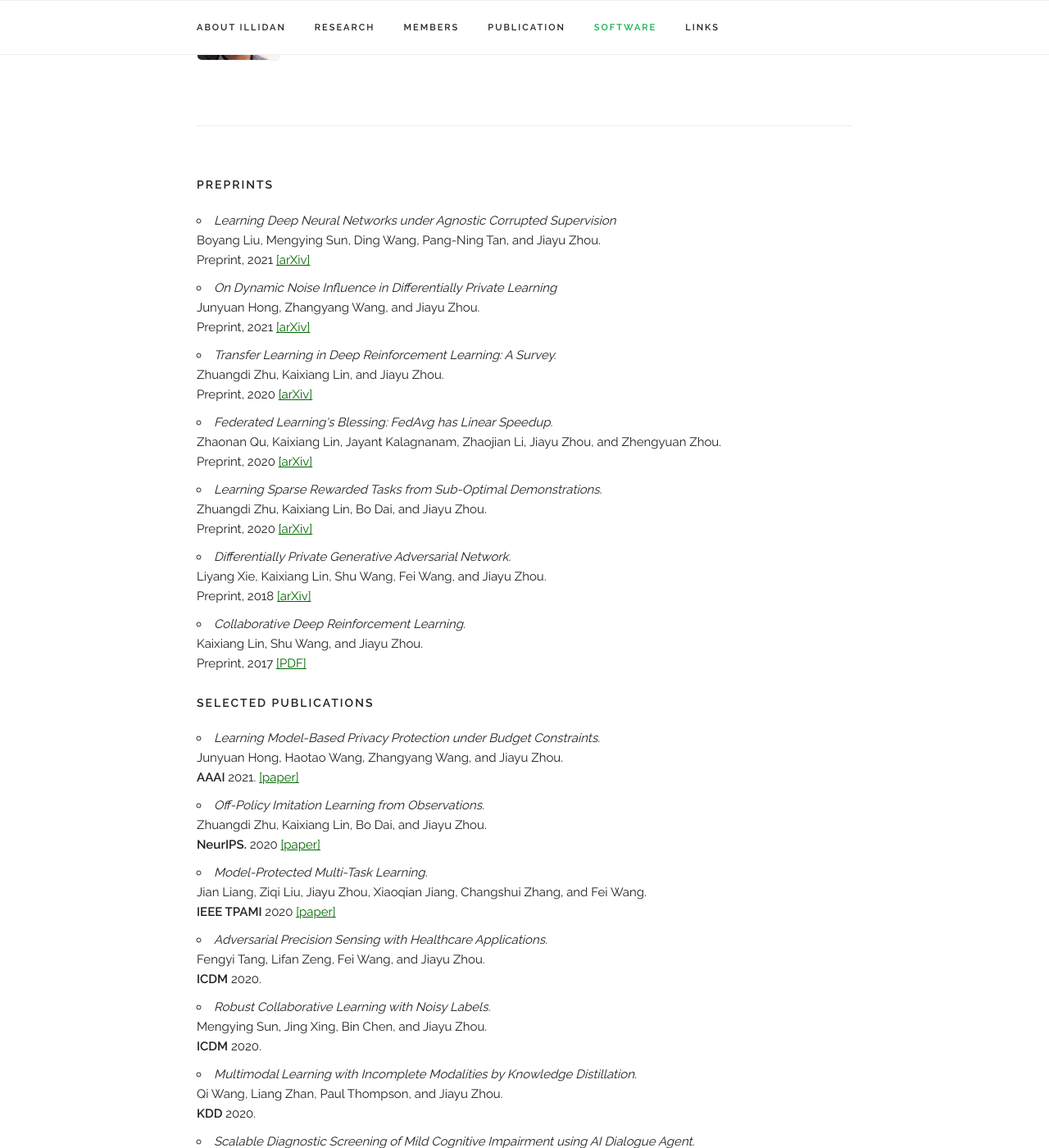
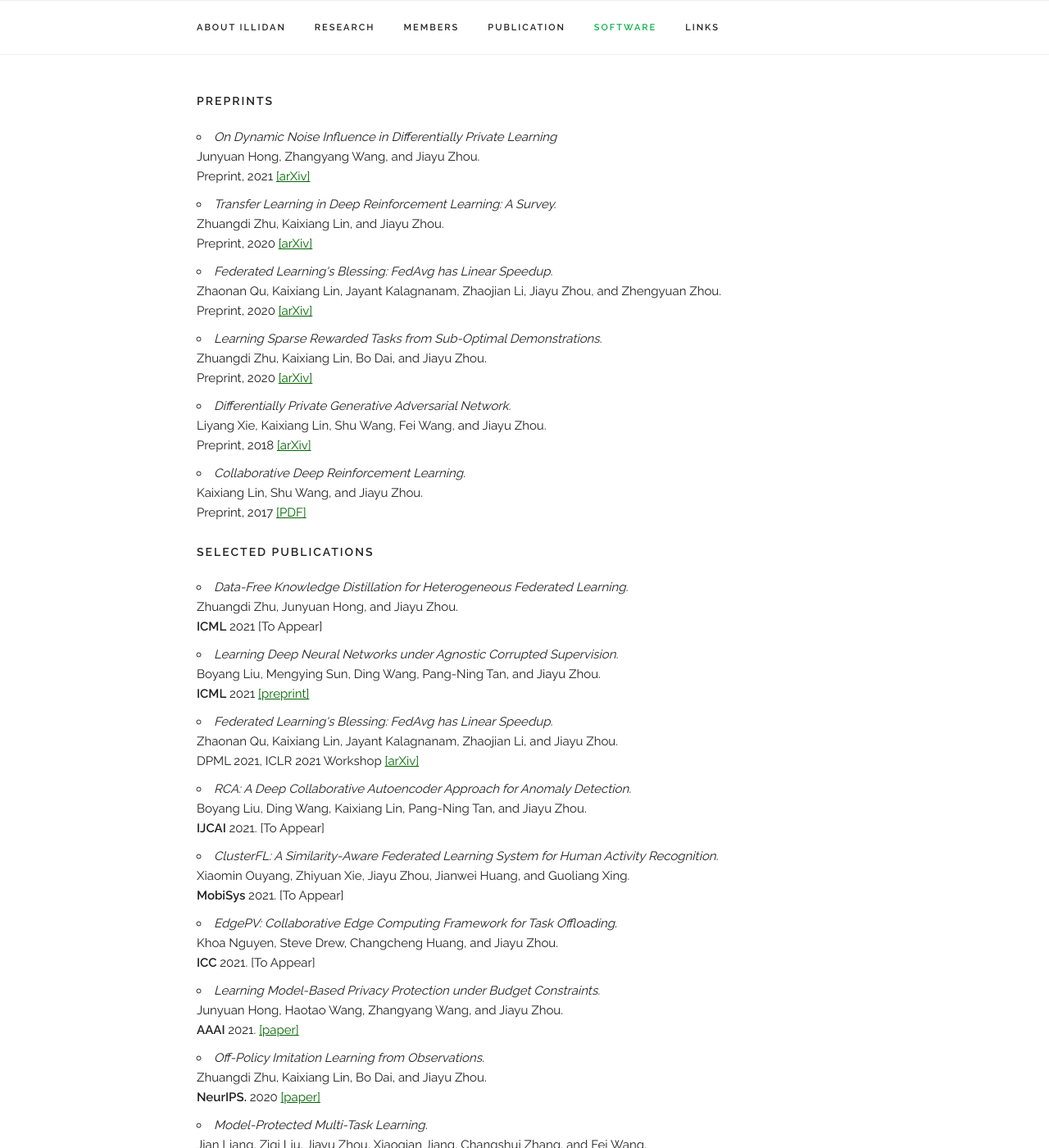
Before and after one commit to Marvelrex/denos.lab.io, a Jekyll site: the page built from index.html, in a window 1280 px wide and 1400 px high, scrolled down 6442 px. Shown: the whole window at 82% size. Built offline with Jekyll 4.4.1, drawn with Linux system fonts in a browser that asks for light colours; nearby versions of some CDN libraries; some of the changed text lies outside the part shown.

Commit message:
Some updates

```diff
--- a/_includes/news.md
+++ b/_includes/news.md
@@ -1,9 +1,6 @@
+- [2021] Two papers accepted by ICML, one paper by IJCAI, one paper by MobiSys
 - [Dec 2020] One paper accepted by AAAI 2021.
 - [Sep 2020] Check out our latest <a href="https://arxiv.org/abs/2009.07888" target="_blank">transfer learning review</a>.
 - [Sep 2020] One paper accepted by NeurIPS 2020.
 - [Aug 2020] Two papers accepted by ICDM 2020.
 - [Jul 2020] Qi and Kaixiang have suceessful defended their dissertations and joined Facebook and Amazon, respectively. Congratulations!
-- [May 2020] One paper accepted by KDD 2020.
-- [Dec 2019] One paper accepted by ICLR 2020.
-- [Nov 2019] One paper accepted by AAAI 2020.
-- [May 2019] Three papers accepted by KDD 2019.
--- a/_layouts/default.html
+++ b/_layouts/default.html
@@ -272,6 +267,36 @@
 
       <h6 class="docs-header">Selected Publications</h6>
       <ul>
+        <li><i>Data-Free Knowledge Distillation for Heterogeneous Federated Learning. </i><br>
+            Zhuangdi Zhu, Junyuan Hong, and Jiayu Zhou. <br>
+            <b>ICML</b> 2021 [To Appear]
+        </li>
+
+        <li><i>Learning Deep Neural Networks under Agnostic Corrupted Supervision. </i><br>
+            Boyang Liu, Mengying Sun, Ding Wang, Pang-Ning Tan, and Jiayu Zhou. <br>
+            <b>ICML</b> 2021 <a href="https://arxiv.org/abs/2102.06735" target="_blank">[preprint]</a>
+        </li>
+
+        <li><i>Federated Learning's Blessing: FedAvg has Linear Speedup. </i><br>
+            Zhaonan Qu, Kaixiang Lin, Jayant Kalagnanam, Zhaojian Li, and Jiayu Zhou. <br>
+            DPML 2021, ICLR 2021 Workshop <a href="https://arxiv.org/abs/2007.05690" target="_blank">[arXiv]</a>
+        </li>
+
+        <li><i>RCA: A Deep Collaborative Autoencoder Approach for Anomaly Detection. </i><br>
+            Boyang Liu, Ding Wang, Kaixiang Lin, Pang-Ning Tan, and Jiayu Zhou. <br>
+            <b>IJCAI</b> 2021. [To Appear]
+        </li>
+
+        <li><i>ClusterFL: A Similarity-Aware Federated Learning System for Human Activity Recognition. </i><br>
+            Xiaomin Ouyang, Zhiyuan Xie, Jiayu Zhou, Jianwei Huang, and Guoliang Xing. <br>
+            <b>MobiSys</b> 2021. [To Appear]
+        </li>
+
+        <li><i>EdgePV: Collaborative Edge Computing Framework for Task Offloading. </i><br>
+            Khoa Nguyen, Steve Drew, Changcheng Huang, and Jiayu Zhou. <br>
+            <b>ICC</b> 2021. [To Appear]
+        </li>
+
         <li><i>Learning Model-Based Privacy Protection under Budget Constraints. </i><br>
             Junyuan Hong, Haotao Wang, Zhangyang Wang, and Jiayu Zhou. <br>
             <b>AAAI</b> 2021. <a href="https://www.aaai.org/AAAI21Papers/AAAI-7394.HongJ.pdf" target="_blank">[paper]</a>
```
Also changed, not shown: other parts of _layouts/default.html (+0 -5 lines).
